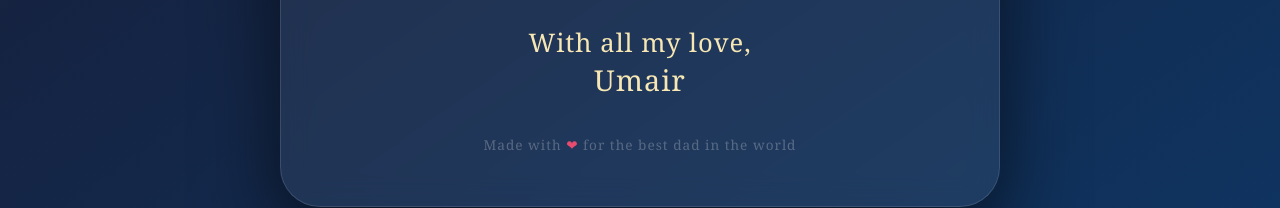
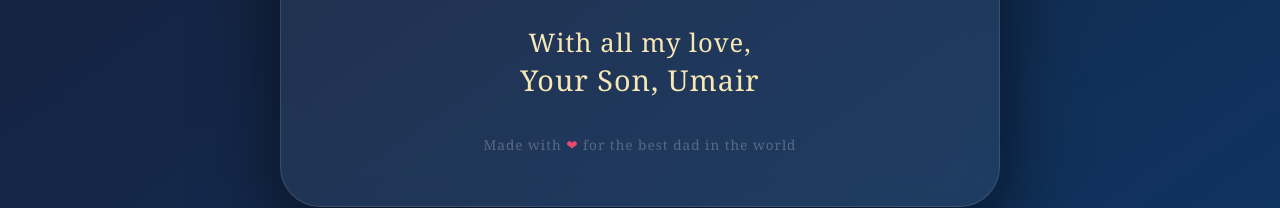
Before and after one commit to umairyusufnurgat-cloud/fathers-day-surprise, a plain HTML site: page index.html in a window 1280 px wide. Shown: the part 915-1123 px from the top of the page. Drawn offline with Linux system fonts and the light colour scheme.

Commit message:
Update signoff to include 'Your Son,'

```diff
--- a/index.html
+++ b/index.html
@@ -190,7 +190,7 @@
 
     <div class="signoff">
       With all my love,<br />
-      <span style="font-size:1.8rem;">Umair</span>
+      <span style="font-size:1.8rem;">Your Son, Umair</span>
     </div>
 
     <div class="footer-note">
```
